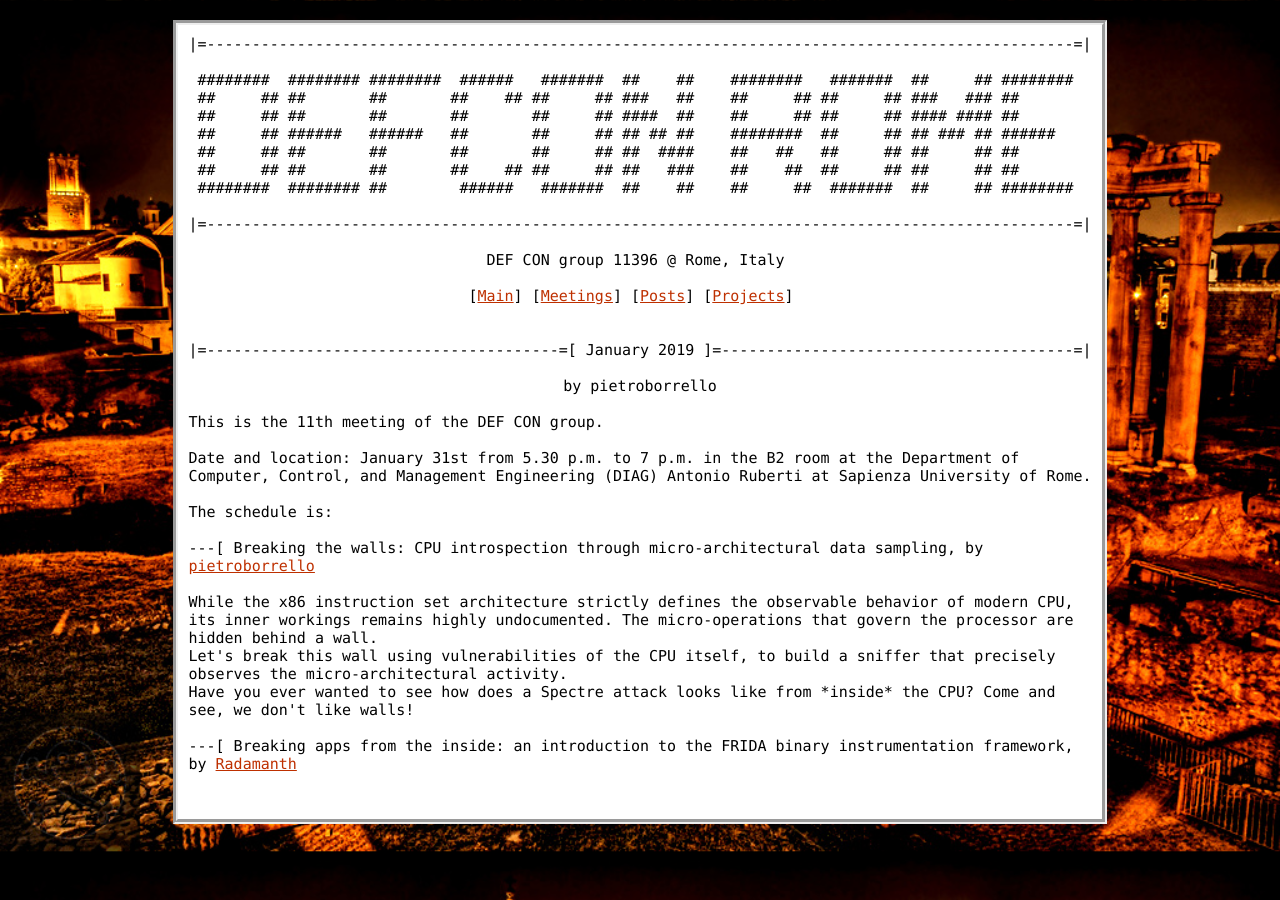
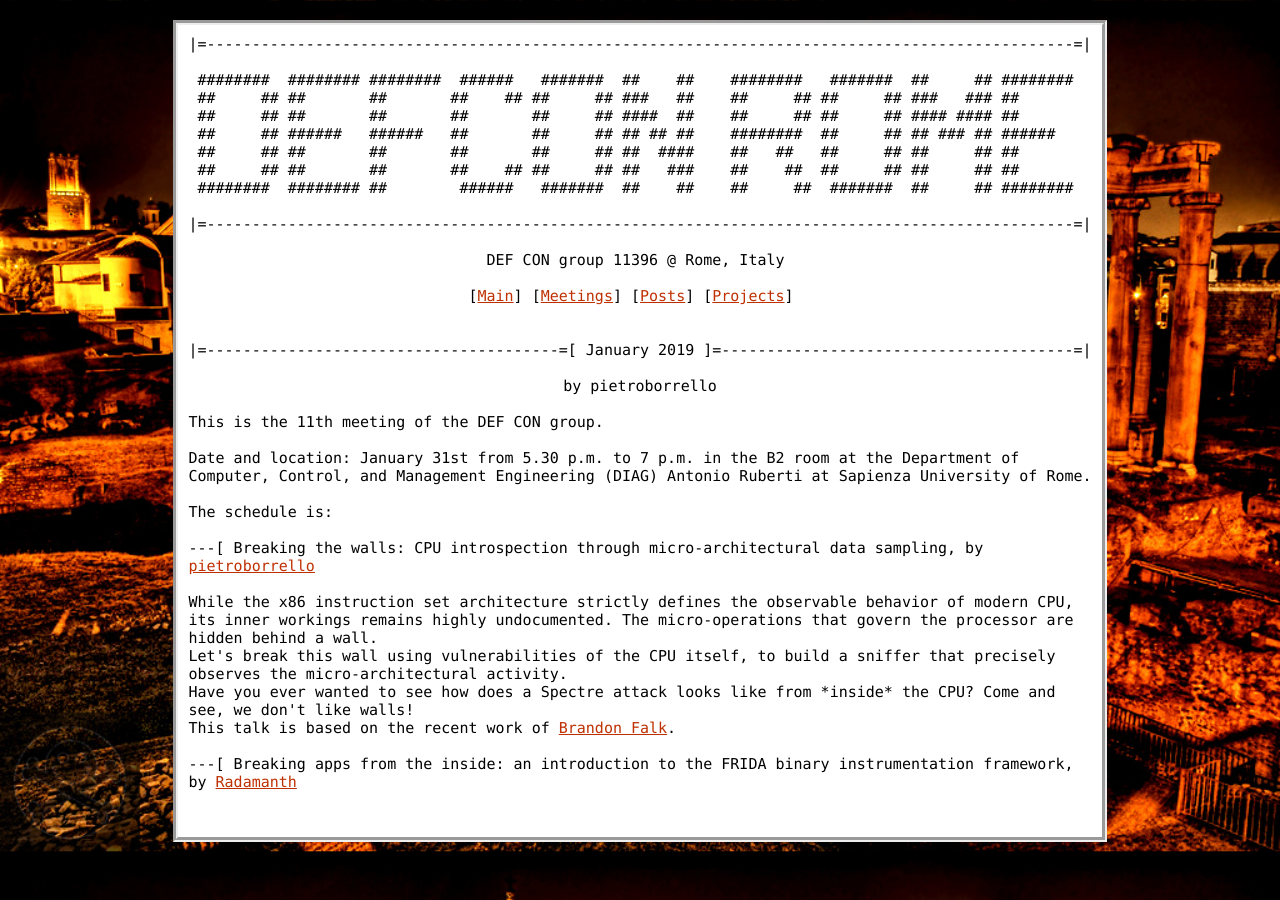
Before and after one commit to DEFCON753/defcon753.github.io, a Jekyll site: the page built from _posts/2020-01-31-meeting-jan31.html, in a window 1280 px wide. Built offline with Jekyll 4.4.1, drawn with Linux system fonts in a browser that asks for light colours.

Commit message:
Add attribution in the abstract

```diff
--- a/_posts/2020-01-31-meeting-jan31.html
+++ b/_posts/2020-01-31-meeting-jan31.html
@@ -17,5 +17,6 @@
 While the x86 instruction set architecture strictly defines the observable behavior of modern CPU, its inner workings remains highly undocumented. The micro-operations that govern the processor are hidden behind a wall.
 Let's break this wall using vulnerabilities of the CPU itself, to build a sniffer that precisely observes the micro-architectural activity.
 Have you ever wanted to see how does a Spectre attack looks like from *inside* the CPU? Come and see, we don't like walls!
+This talk is based on the recent work of <a href="https://gamozolabs.github.io/metrology/2019/12/30/load-port-monitor.html">Brandon Falk</a>.
 
 ---[ Breaking apps from the inside: an introduction to the FRIDA binary instrumentation framework, by <a href="mailto:pastnullinfinity@gmail.com">Radamanth</a>
```
